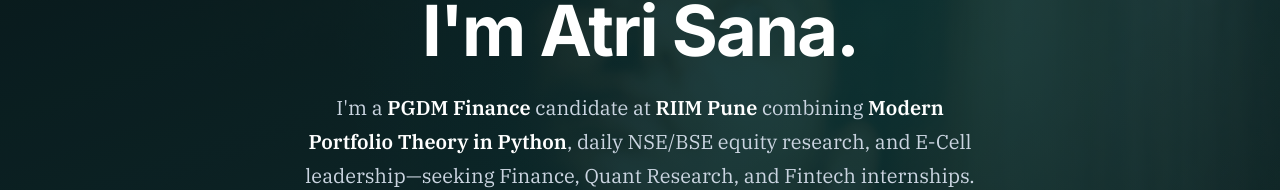
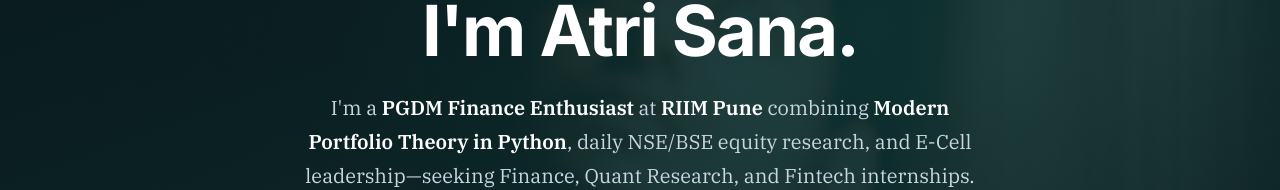
Before and after one commit to atrisanariim2628-maker/atri, a plain HTML site: page index.html in a window 1280 px wide. Shown: the part 217-407 px from the top of the page. Drawn offline with Linux system fonts and the light colour scheme.

Commit message:
Update PGDM Finance hero wording

```diff
--- a/index.html
+++ b/index.html
@@ -801,7 +801,7 @@
     <p class="hero-eyebrow">Finance · Quant Research · Entrepreneurship</p>
     <h1 class="hero-h1">I'm Atri Sana.</h1>
     <p class="hero-sub">
-      I'm a <strong>PGDM Finance</strong> candidate at <strong>RIIM Pune</strong> combining <strong>Modern Portfolio Theory in Python</strong>, daily NSE/BSE equity research, and E-Cell leadership—seeking Finance, Quant Research, and Fintech internships.
+      I'm a <strong>PGDM Finance Enthusiast</strong> at <strong>RIIM Pune</strong> combining <strong>Modern Portfolio Theory in Python</strong>, daily NSE/BSE equity research, and E-Cell leadership—seeking Finance, Quant Research, and Fintech internships.
     </p>
     <div class="hero-actions">
       <a href="#resume" class="btn btn-teal">View Corporate CV</a>
```
